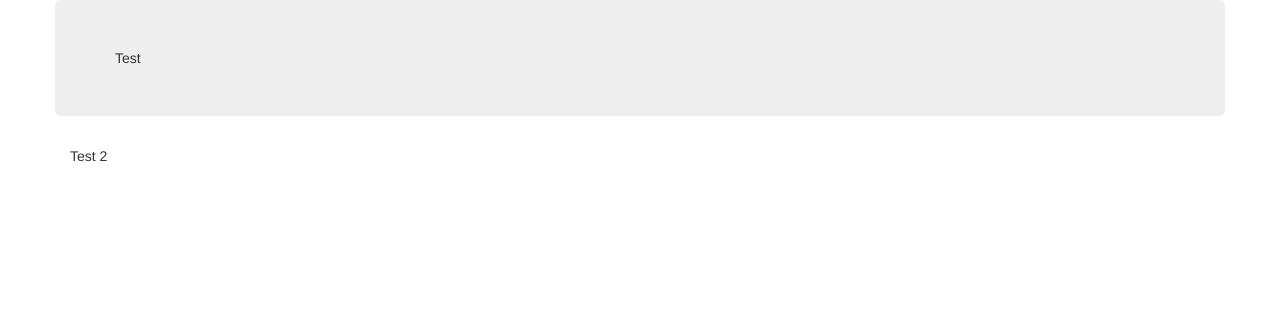
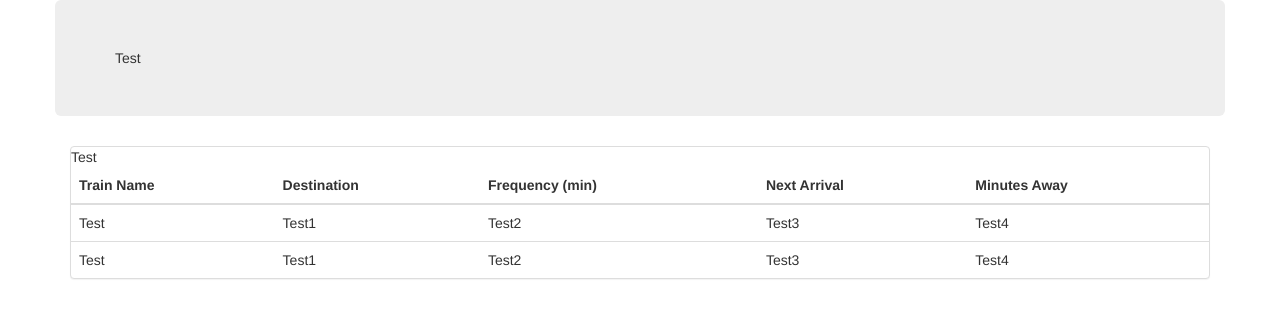
Before and after one commit to Kovachks/Train_Schedule, a plain HTML site: page index.html in a window 1280 px wide. Drawn offline with nearby package versions, Linux system fonts and the light colour scheme.

Commit message:
updated html

```diff
--- a/assets/css/style.css
+++ b/assets/css/style.css
@@ -0,0 +1,3 @@
+h3 {
+	background-color: blue;
+}
--- a/index.html
+++ b/index.html
@@ -21,9 +21,43 @@
 		</div>
 		<div class="row">
 			<div class="col-lg-12">
-				Test 2
+				<div class="panel panel-default">Test
+					<table class="table">
+						<thead>
+							<tr>
+								<th>Train Name</th>
+								<th>Destination</th>
+								<th>Frequency (min)</th>
+								<th>Next Arrival</th>
+								<th>Minutes Away</th>
+							</tr>
+						</thead>
+						<tbody>
+							<tr>
+								<td>Test</td>
+								<td>Test1</td>
+								<td>Test2</td>
+								<td>Test3</td>
+								<td>Test4</td>
+							</tr>
+							<tr>
+								<td>Test</td>
+								<td>Test1</td>
+								<td>Test2</td>
+								<td>Test3</td>
+								<td>Test4</td>
+							</tr>
+						</tbody>
+					</table>
+				</div>
 			</div>
 		</div>
+		<div class="row">
+
+		</div>
 	</div>
+
+
+<script src="assets/javascript/javascript.js"></script>
 </body>
 </html>
```
Also changed, not shown: assets/javascript/javascript.js (line endings or trailing spaces).
